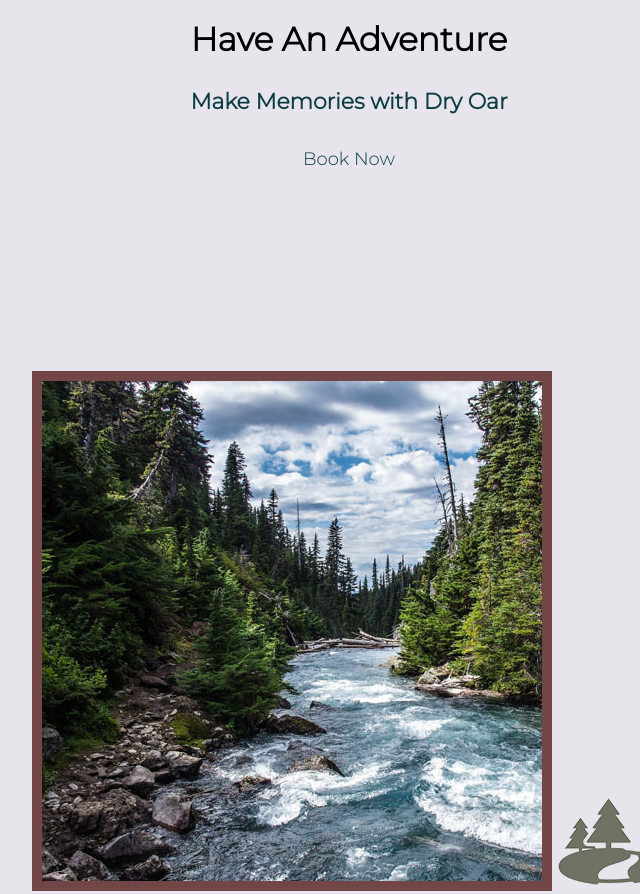
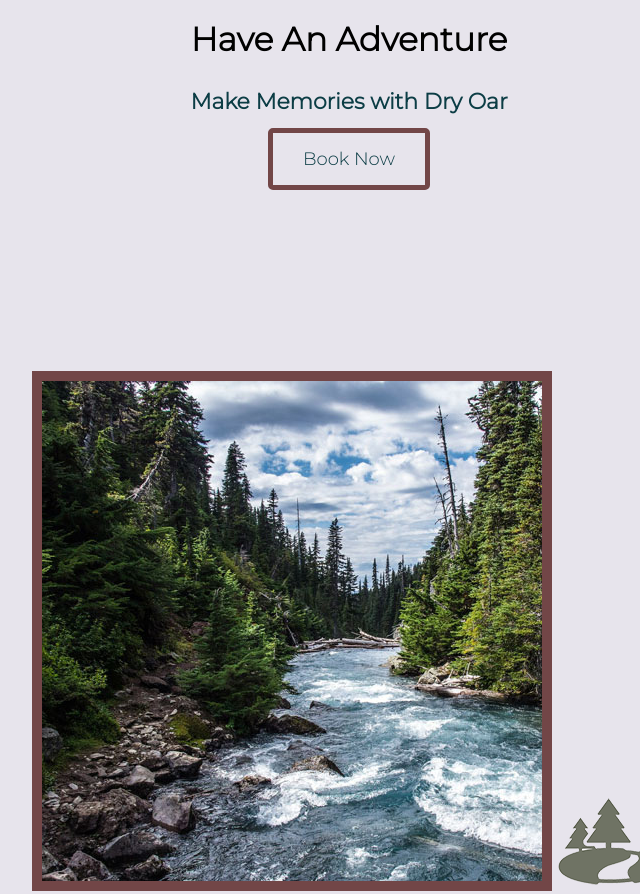
Before and after one commit to lhurdman/wwdd130, a plain HTML site: page wwr/index.html in a window 1280 px wide. Shown: the part 980-1874 px from the top of the page, without its empty margins (291-931 px from the left). Drawn offline with Linux system fonts and the light colour scheme.

Commit message:
okie dokie

```diff
--- a/wwr/styles/styles.css
+++ b/wwr/styles/styles.css
@@ -44,6 +44,7 @@ nav a:hover {
     padding: 15px 30px;
     margin-top: 50px;
     border-radius: 5px;
+    border: 5px solid #724647;
 }
 .book:hover, .join:hover {
     background-color:#5AA7AD ;
```
